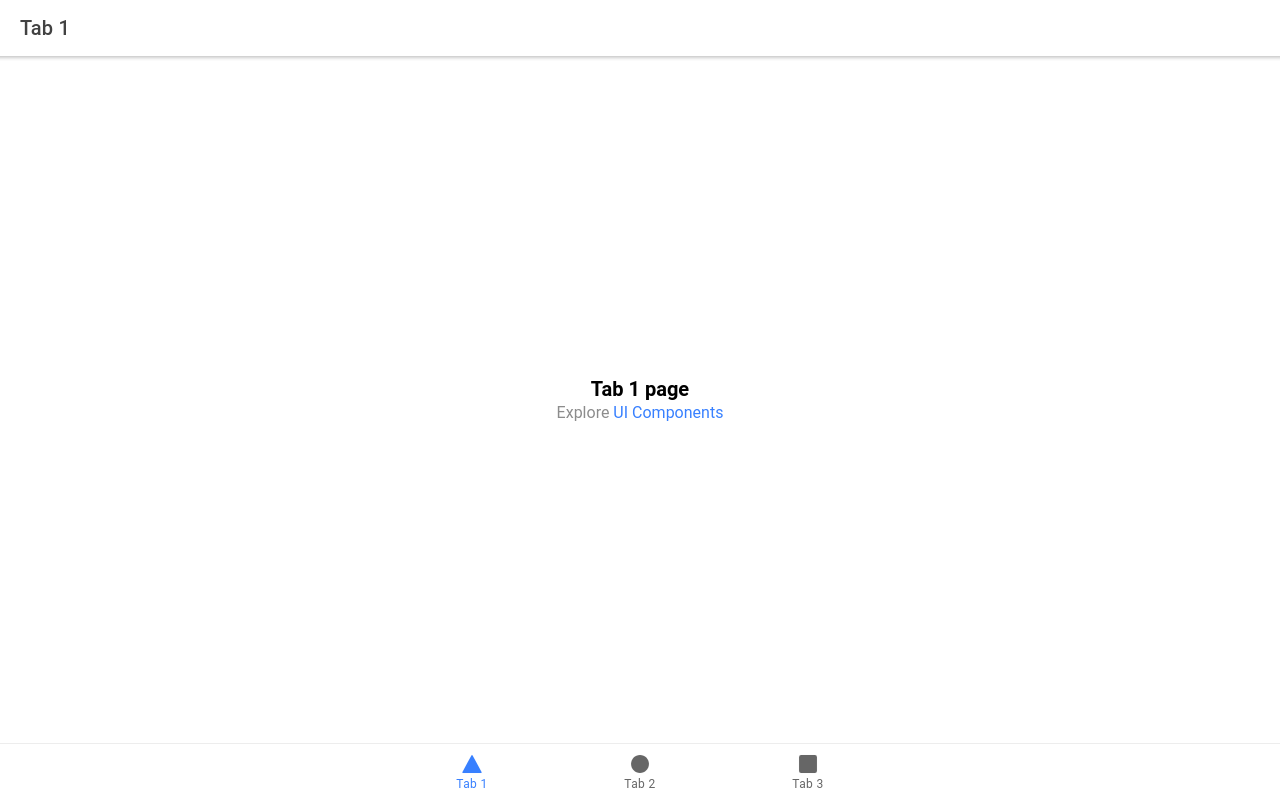
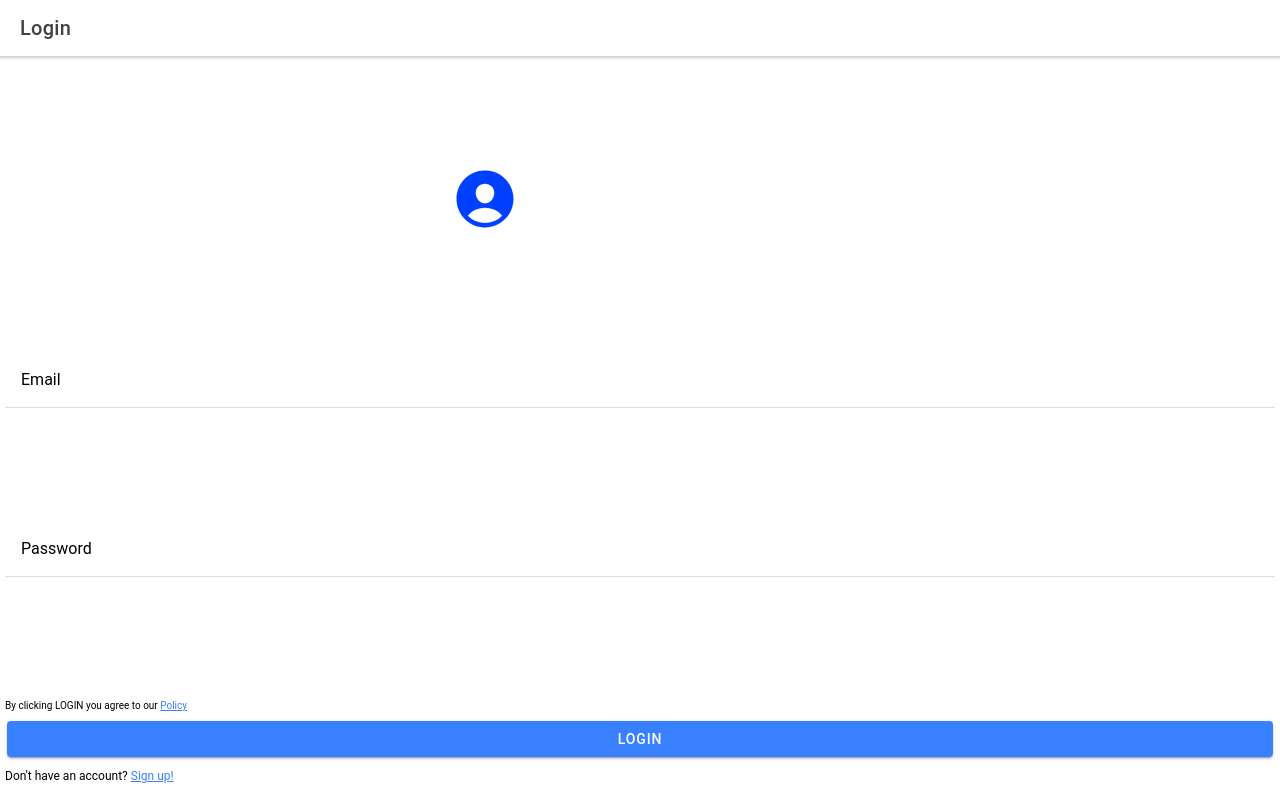
Before and after one commit to Lucajett99/TrackMyPantry, a React (Create React App) app: page / in a window 1280 px wide. Before the commit this address led to /tab1. Built offline with nearby package versions, Linux system fonts and the light colour scheme.

Commit message:
Add my API

```diff
--- a/package.json
+++ b/package.json
@@ -3,6 +3,7 @@
   "version": "0.0.1",
   "private": true,
   "dependencies": {
+    "@capacitor/android": "3.0.2",
     "@capacitor/app": "1.0.2",
     "@capacitor/core": "3.0.2",
     "@capacitor/haptics": "1.0.2",
@@ -19,6 +20,7 @@
     "@types/react-dom": "^16.9.10",
     "@types/react-router": "^5.1.11",
     "@types/react-router-dom": "^5.1.7",
+    "axios": "^0.21.1",
     "ionicons": "^5.4.0",
     "react": "^17.0.1",
     "react-dom": "^17.0.1",
@@ -65,7 +67,8 @@
     ]
   },
   "devDependencies": {
-    "@capacitor/cli": "3.0.2"
+    "@capacitor/cli": "3.0.2",
+    "@ionic/lab": "^3.2.10"
   },
   "description": "An Ionic project"
 }
--- a/src/App.tsx
+++ b/src/App.tsx
@@ -10,6 +10,7 @@ import {
 } from '@ionic/react';
 import { IonReactRouter } from '@ionic/react-router';
 import { ellipse, square, triangle } from 'ionicons/icons';
+import Login from './pages/Login';
 import Tab1 from './pages/Tab1';
 import Tab2 from './pages/Tab2';
 import Tab3 from './pages/Tab3';
@@ -35,6 +36,8 @@ import './theme/variables.css';
 
 const App: React.FC = () => (
   <IonApp>
+    <Login />
+    {/*
     <IonReactRouter>
       <IonTabs>
         <IonRouterOutlet>
@@ -67,6 +70,7 @@ const App: React.FC = () => (
         </IonTabBar>
       </IonTabs>
     </IonReactRouter>
+    */}
   </IonApp>
 );
 
--- /dev/null
+++ b/src/pages/Login.tsx
@@ -0,0 +1,78 @@
+import { IonRow, IonItem, IonButton, IonLabel, IonInput, IonCol, IonIcon, IonHeader, IonPage, IonTitle, IonToolbar } from '@ionic/react';
+import { personCircle } from 'ionicons/icons';
+import { login } from '../request/API';
+
+
+const baseURL = 'https://lam21.modron.network/auth/login'
+
+const Login: React.FC = () => {
+
+  const handleLogin = () => {
+    const email = document.getElementById("email")?.nodeValue;
+    const password = document.getElementById("password")?.nodeValue;
+    login(email, password);
+  };
+
+  return (
+    <IonPage>
+      <IonHeader>
+        <IonToolbar>
+          <IonTitle>Login</IonTitle>
+        </IonToolbar>
+      </IonHeader>
+
+      <IonRow>
+        <IonCol>
+          <IonIcon
+            style={{ fontSize: "70px", color: "#0040ff", marginLeft: "35%", marginRight: "35%" }}
+            icon={personCircle}
+          />
+        </IonCol>
+      </IonRow>
+
+      <IonRow>
+        <IonCol>
+          <IonItem>
+            <IonLabel position="floating"> Email</IonLabel>
+            <IonInput
+              type="email"
+              id="email"
+              //onIonChange={(e) => setEmail(e.detail.value!)}
+              >
+            </IonInput>
+          </IonItem>
+        </IonCol>
+      </IonRow>
+
+      <IonRow>
+        <IonCol>
+          <IonItem>
+            <IonLabel position="floating"> Password</IonLabel>
+            <IonInput
+              type="password"
+              id="password"
+              //onIonChange={(e) => setPassword(e.detail.value!)}
+              >
+            </IonInput>
+          </IonItem>
+        </IonCol>
+      </IonRow>
+
+      <IonRow>
+        <IonCol>
+          <p style={{ fontSize: "10px" }}>
+            By clicking LOGIN you agree to our <a href="#">Policy</a>
+          </p>
+          <IonButton expand="block" onClick={handleLogin}>
+            Login
+          </IonButton>
+          <p style={{ fontSize: "12px" }}>
+            Don't have an account? <a href="#">Sign up!</a>
+          </p>
+        </IonCol>
+      </IonRow>
+    </IonPage>
+  );
+};
+
+export default Login;
--- a/src/pages/Tab1.tsx
+++ b/src/pages/Tab1.tsx
@@ -3,7 +3,7 @@ import ExploreContainer from '../components/ExploreContainer';
 import './Tab1.css';
 
 const Tab1: React.FC = () => {
-  return (
+  return(
     <IonPage>
       <IonHeader>
         <IonToolbar>
--- /dev/null
+++ b/src/request/API.tsx
@@ -0,0 +1,20 @@
+import axios from 'axios';
+const baseURL = 'https://lam21.modron.network'
+
+export function login(email: any, password: any) {
+        const loginData = {
+                email: email,
+                password: password
+        };
+        const api = axios.create({
+                baseURL: baseURL,
+                headers: {'Access-Control-Allow-Origin' : '*', 'Access-Control-Allow-Methods' : 'GET,PUT,POST,DELETE,PATCH,OPTIONS'}
+        });
+        api.post('/auth/login', loginData)
+        .then((res) => {
+                console.log(res.data);
+        })
+        .catch((error) => {
+                console.log(error);
+        });
+}
```
Also changed, not shown: 57 other files (tests, documents, lock files or other folders).
